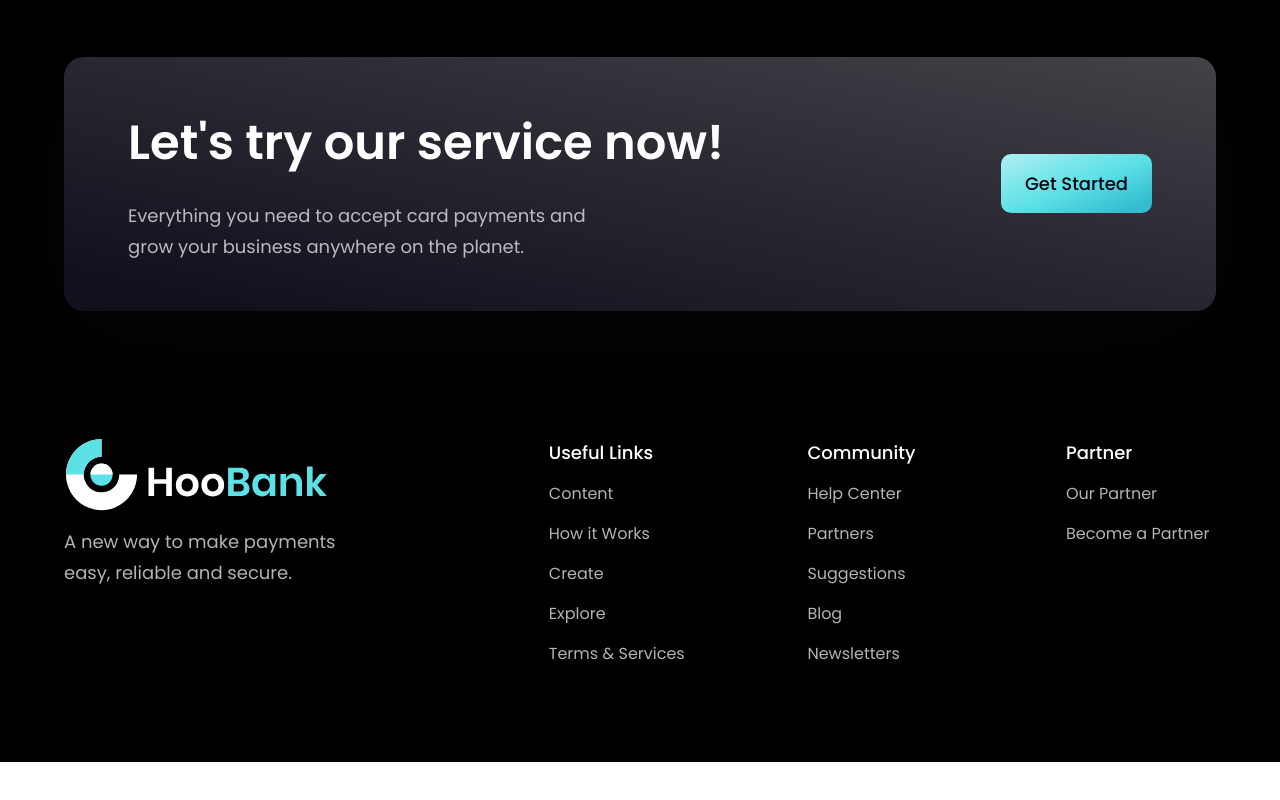
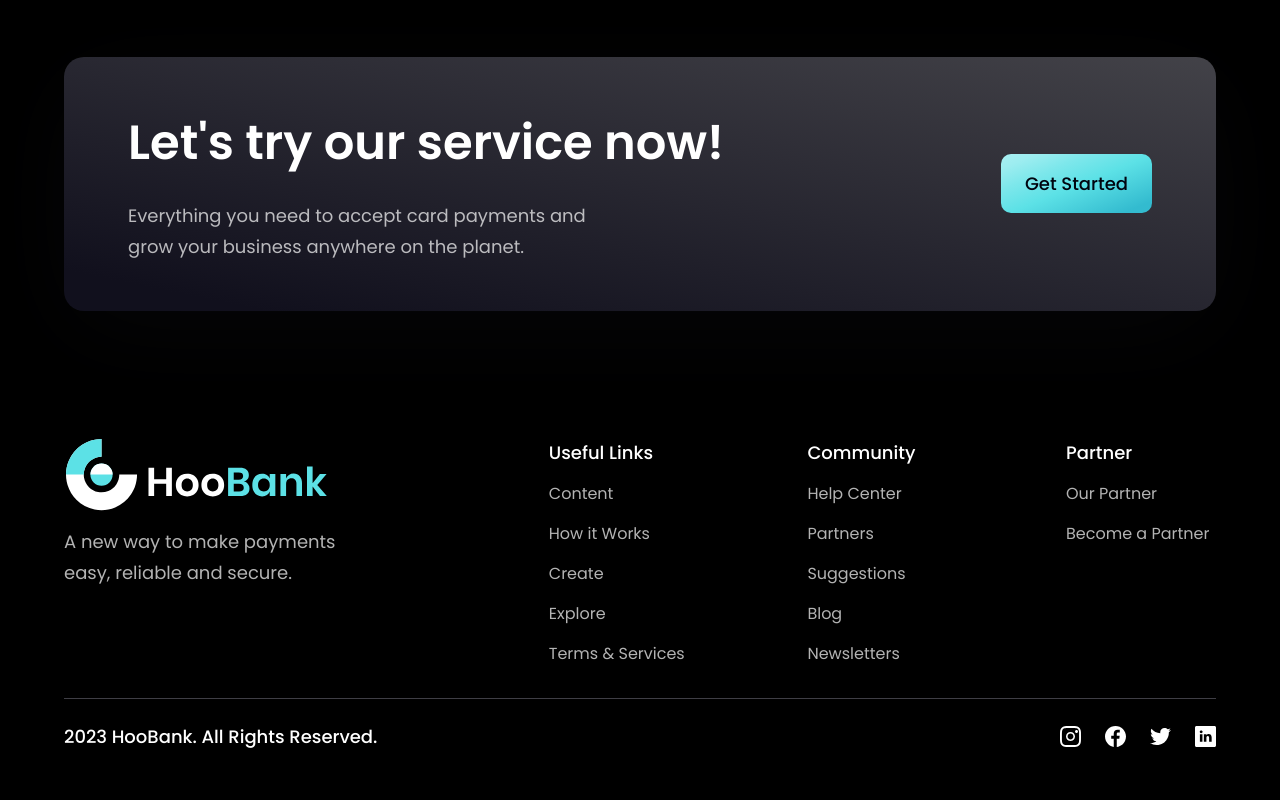
Before and after one commit to Raj-Thombare/HooBank, a React (Vite) app: page / in a window 1280 px wide. Shown: the part 4087-4887 px from the top of the page. Before the commit the page ends 4849 px from the top, so only its background shows below. Built offline with nearby package versions, Linux system fonts and the light colour scheme.

Commit message:
add footer copyright & social media links

```diff
--- a/src/components/Footer.tsx
+++ b/src/components/Footer.tsx
@@ -18,10 +18,7 @@
 
         <div className="flex-[1.5] w-full flex flex-row justify-between flex-wrap md:mt-0 mt-10">
           {footerLinks.map((footerLink, idx) => (
-            <div
-              key={idx}
-              className="flex flex-col ss:my-0 my-4 min-w-[150px]"
-            >
+            <div key={idx} className="flex flex-col ss:my-0 my-4 min-w-[150px]">
               <h4 className="font-poppins font-medium text-[18px] leading-[27px] text-white">
                 {footerLink.title}
               </h4>
@@ -29,11 +26,32 @@
                 {footerLink.links.map((link, index) => (
                   <li
                     key={link.name}
-                    className={`font-poppins font-normal text-[16px] leading-[24px] text-dimWhite hover:text-secondar cursor-pointer ${index !== footerLink.links.length - 1 ? 'mb-4' : 'mb-0'}`}
-                  >{link.name}</li>
+                    className={`font-poppins font-normal text-[16px] leading-[24px] text-dimWhite hover:text-secondary cursor-pointer ${
+                      index !== footerLink.links.length - 1 ? "mb-4" : "mb-0"
+                    }`}
+                  >
+                    {link.name}
+                  </li>
                 ))}
               </ul>
             </div>
+          ))}
+        </div>
+      </div>
+
+      <div className="w-full flex justify-between items-center md:flex-row flex-col pt-6 border-t-[1px] border-t-[#3f3e45]">
+        <p className="font-poppins font-medium text-[18px] leading-[27px] text-white">
+          2023 HooBank. All Rights Reserved.
+        </p>
+
+        <div className="flex flex-row md:mt-0 mt-6">
+          {socialMedia.map((social, index) => (
+            <img
+              key={social.id}
+              src={social.icon}
+              alt={social.id}
+              className={`w-[21px] h-[21px] object-contain cursor-pointer ${index !== socialMedia.length - 1 ? 'mr-6' : 'mr-0'}`}
+            />
           ))}
         </div>
       </div>
```
